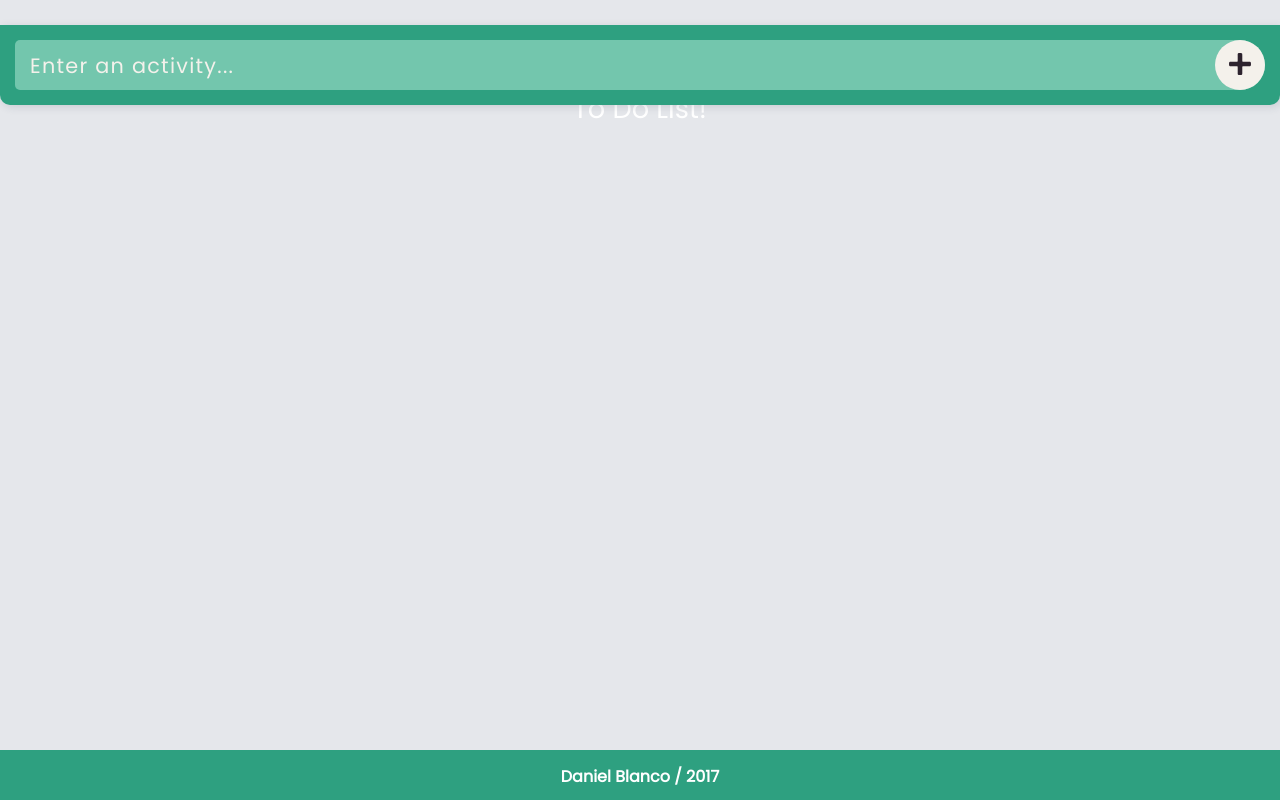
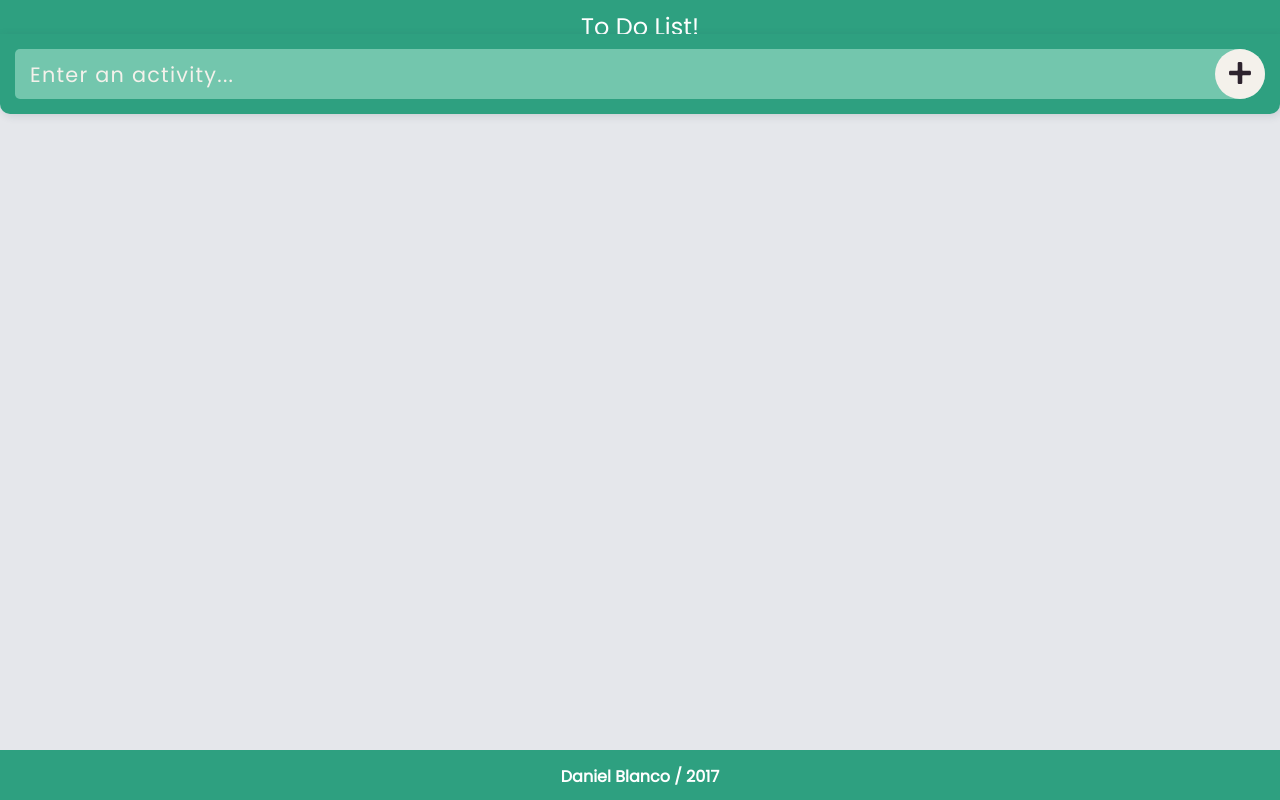
Before and after one commit to paradigm1984/to-do-list, a plain HTML site: page index.html in a window 1280 px wide. Drawn offline with nearby package versions, Linux system fonts and the light colour scheme; a web font is replaced by a local one.

Commit message:
fixing header error

```diff
--- a/Assets/style.css
+++ b/Assets/style.css
@@ -19,11 +19,21 @@ font-family: 'Poppins', sans-serif;
 	padding: 80px 0px 0px 0px;
 }
 
+.title-box {
+	background-color: #2EA080;
+	width: 100%;
+	height: 35px;
+	position: absolute;
+	top: 0;
+	left: 0;
+	z-index: 5;
+}
+
 .title {
 	text-align: center;
 	color: white;
 	margin: 1.2%;
-	font-size: 1.7em;
+	font-size: 1.5em;
 	font-family: 'Poppins', sans-serif;
 	z-index: 6;
 }
@@ -34,7 +44,7 @@ font-family: 'Poppins', sans-serif;
 	height: 80px;
 	padding: 15px;
 	position: fixed;
-	top: 25px;
+	top: 34px;
 	left: 0;
 	z-index: 4;
 	background-color: #2EA080;
--- a/index.html
+++ b/index.html
@@ -20,7 +20,7 @@
 	</head>
 
 	<body id="bod">
-
+		<div class="title-box">
 			<h1 class="title"> To Do List! </h1>
 			<div class="top-bar">
 				<input class="header-input" type="text" placeholder="Enter an activity..." id="itemField">
@@ -29,6 +29,7 @@
 					<svg version="1.1" id="plus" xmlns="http://www.w3.org/2000/svg" xmlns:xlink="http://www.w3.org/1999/xlink" x="0px" y="0px" width="22px" height="22px" viewBox="0 0 287.506 287.506" enable-background="new 0 0 287.506 287.506" xml:space="preserve"><g><path fill="#2D232E" d="M200.095,173.733c-14.474,0-21.192-0.518-23.777,2.067c-3.102,3.102-2.584,9.82-2.584,24.294v53.812c0,23.261,2.584,33.599-29.98,33.599s-29.98-10.338-29.98-33.599v-53.812c0-14.474,1.034-21.709-2.067-24.294s-9.821-2.067-24.294-2.067H33.598c-23.26,0-33.598,2.584-33.598-29.98s10.338-29.98,33.598-29.98h53.813c14.473,0,21.192,0.518,24.294-2.584c2.585-2.584,2.067-9.304,2.067-23.777V33.598c0-23.26-2.584-33.598,29.98-33.598s29.98,10.338,29.98,33.598v53.813c0,14.473,0,20.676,2.584,23.777c2.584,3.102,9.303,2.584,23.777,2.584h53.812c23.261,0,33.599-2.584,33.599,29.98s-10.338,29.98-33.599,29.98H200.095z"/></g></svg>
 				</button><!--END "submit-top" -->
 			</div><!--END "top-bar" -->
+		</div><!--END "container" -->
 
 		<div class="container">
 			<h1 class="hidden" id="toDoHeader"> To Do: </h1> <!-- use the id to give it a relative postiion-->
```
Lines whose indentation alone changed are shown as unchanged.
